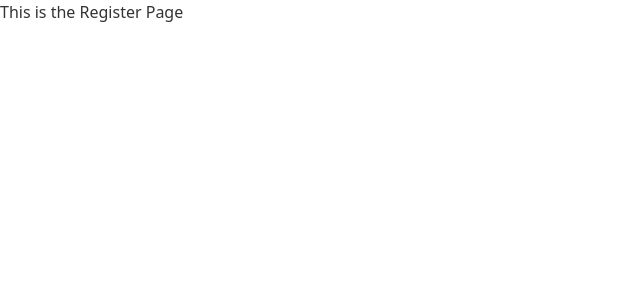
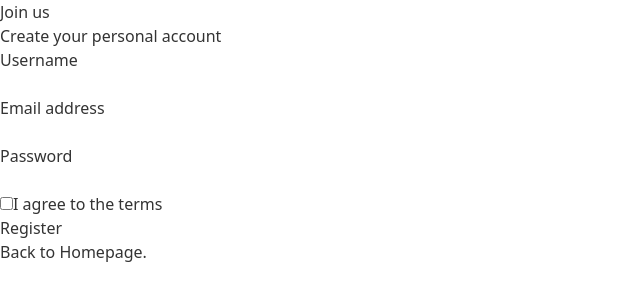
Before and after one commit to devingdaniels/DuoWings, a React (Vite) app in the folder frontend/: page /register in a window 1280 px wide. Shown: the top 300 px of the page, without its empty margins (0-640 px from the left). Built offline with nearby package versions, Linux system fonts and the light colour scheme.

Commit message:
Updated register and login page

```diff
--- a/frontend/src/App.tsx
+++ b/frontend/src/App.tsx
@@ -1,5 +1,6 @@
 import React from "react";
 import { Routes, Route } from "react-router-dom";
+// Pages
 import LandingPage from "./pages/LandingPage";
 import LoginPage from "./pages/LoginPage";
 import RegisterPage from "./pages/RegisterPage";
--- a/frontend/src/pages/LandingPage.tsx
+++ b/frontend/src/pages/LandingPage.tsx
@@ -10,12 +10,10 @@ const LandingPage: React.FC = () => {
       </h1>
       <div>
         <Link to="/login">
-          <button>log in</button>
+          <button>Login</button>
         </Link>
         <Link to="/register">
-          <button>
-            <span>register</span>
-          </button>
+          <button>Register</button>
         </Link>
       </div>
     </header>
--- a/frontend/src/pages/LoginPage.tsx
+++ b/frontend/src/pages/LoginPage.tsx
@@ -1,7 +1,38 @@
 import React from "react";
+import { Link } from "react-router-dom";
 
 const LoginPage: React.FC = () => {
-  return <div>This is the Login Page</div>;
+  return (
+    <div>
+      <h2>Welcome to DuoWings!</h2>
+      <form action="/home">
+        <p>
+          <label>Username or email address or phone</label>
+          <br />
+          <input type="text" name="first_name" required />
+        </p>
+        <p>
+          <label>Password</label>
+          <Link to="/forget-password">
+            <label>Forget password?</label>
+          </Link>
+          <br />
+          <input type="password" name="password" required />
+        </p>
+        <p>
+          <button type="submit">Login</button>
+        </p>
+      </form>
+      <footer>
+        <p>
+          First time? <Link to="/register">Create an account</Link>.
+        </p>
+        <p>
+          <Link to="/">Back to Homepage</Link>.
+        </p>
+      </footer>
+    </div>
+  );
 };
 
 export default LoginPage;
--- a/frontend/src/pages/RegisterPage.tsx
+++ b/frontend/src/pages/RegisterPage.tsx
@@ -1,7 +1,97 @@
-import React from "react";
+import React, { useState } from "react";
+import { Link } from "react-router-dom";
 
 const RegisterPage: React.FC = () => {
-  return <div>This is the Register Page</div>;
+  const [formData, setFormData] = useState({
+    username: "",
+    email: "",
+    password: "",
+    agreed: false,
+  });
+
+  const handleChange = (e: React.ChangeEvent<HTMLInputElement>) => {
+    const { name, value, type, checked } = e.target;
+    setFormData((prevData) => ({
+      ...prevData,
+      [name]: type === "checkbox" ? checked : value,
+    }));
+  };
+
+  const handleRegister = (e: React.FormEvent) => {
+    e.preventDefault();
+    if (formData.agreed) {
+      alert("User registered: " + JSON.stringify(formData));
+    } else {
+      alert("Please agree to the terms.");
+    }
+  };
+
+  return (
+    <div>
+      <h2>Join us</h2>
+      <h5>Create your personal account</h5>
+      <form onSubmit={handleRegister}>
+        <p>
+          <label>
+            Username
+            <br />
+            <input
+              type="text"
+              name="username"
+              value={formData.username}
+              onChange={handleChange}
+              required
+            />
+          </label>
+        </p>
+        <p>
+          <label>
+            Email address
+            <br />
+            <input
+              type="email"
+              name="email"
+              value={formData.email}
+              onChange={handleChange}
+              required
+            />
+          </label>
+        </p>
+        <p>
+          <label>
+            Password
+            <br />
+            <input
+              type="password"
+              name="password"
+              value={formData.password}
+              onChange={handleChange}
+            />
+          </label>
+        </p>
+        <p>
+          <label>
+            <input
+              type="checkbox"
+              name="agreed"
+              checked={formData.agreed}
+              onChange={handleChange}
+              required
+            />
+            I agree to the terms
+          </label>
+        </p>
+        <p>
+          <button type="submit">Register</button>
+        </p>
+      </form>
+      <footer>
+        <p>
+          <Link to="/">Back to Homepage</Link>.
+        </p>
+      </footer>
+    </div>
+  );
 };
 
 export default RegisterPage;
```
